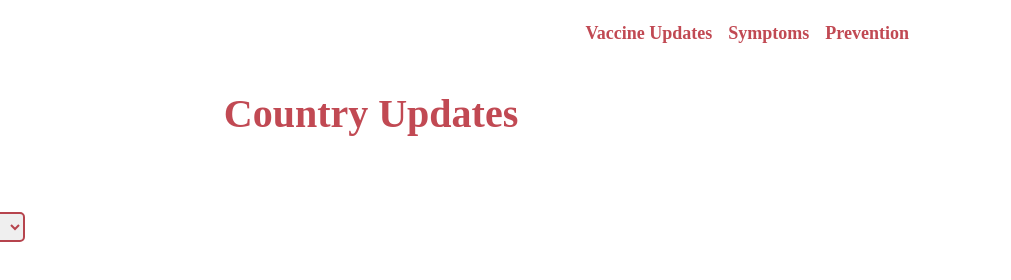
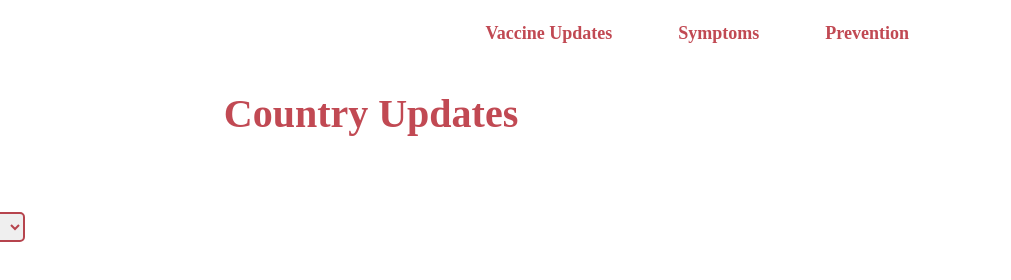
Before and after one commit to herlyn-mortensen/Final-Project1, a plain HTML site: page piechart.html in a window 1280 px wide. Shown: the full height of the page, 269-1280 px from the left. Drawn offline with nearby package versions, Linux system fonts and the light colour scheme; no server answers.

Commit message:
arranged navbar

```diff
--- a/piechart.html
+++ b/piechart.html
@@ -26,7 +26,7 @@
         <!--  navlinks div -->
           <div class="collapse navbar-collapse" id="navbarSupportedContent">
             <!--  navlinks -->
-              <ul class="navbar-nav ms-auto mb-lg-0">
+              <ul class="navbar-nav nav-list ms-auto mb-lg-0">
               <li class="nav-item">
                 <a class="nav-link" style="color: #c14953;" href="./piechart.html">Vaccine Updates</a>
               </li>
```
